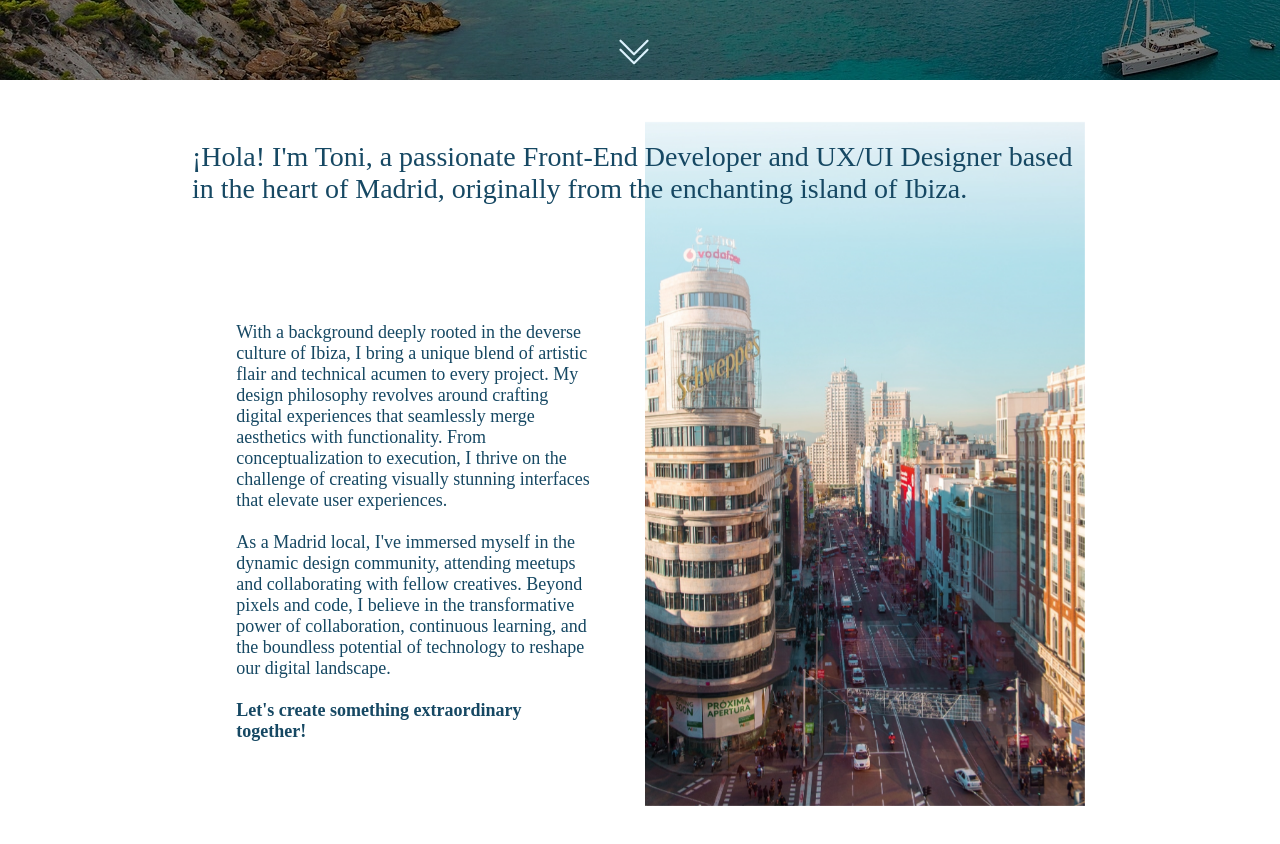
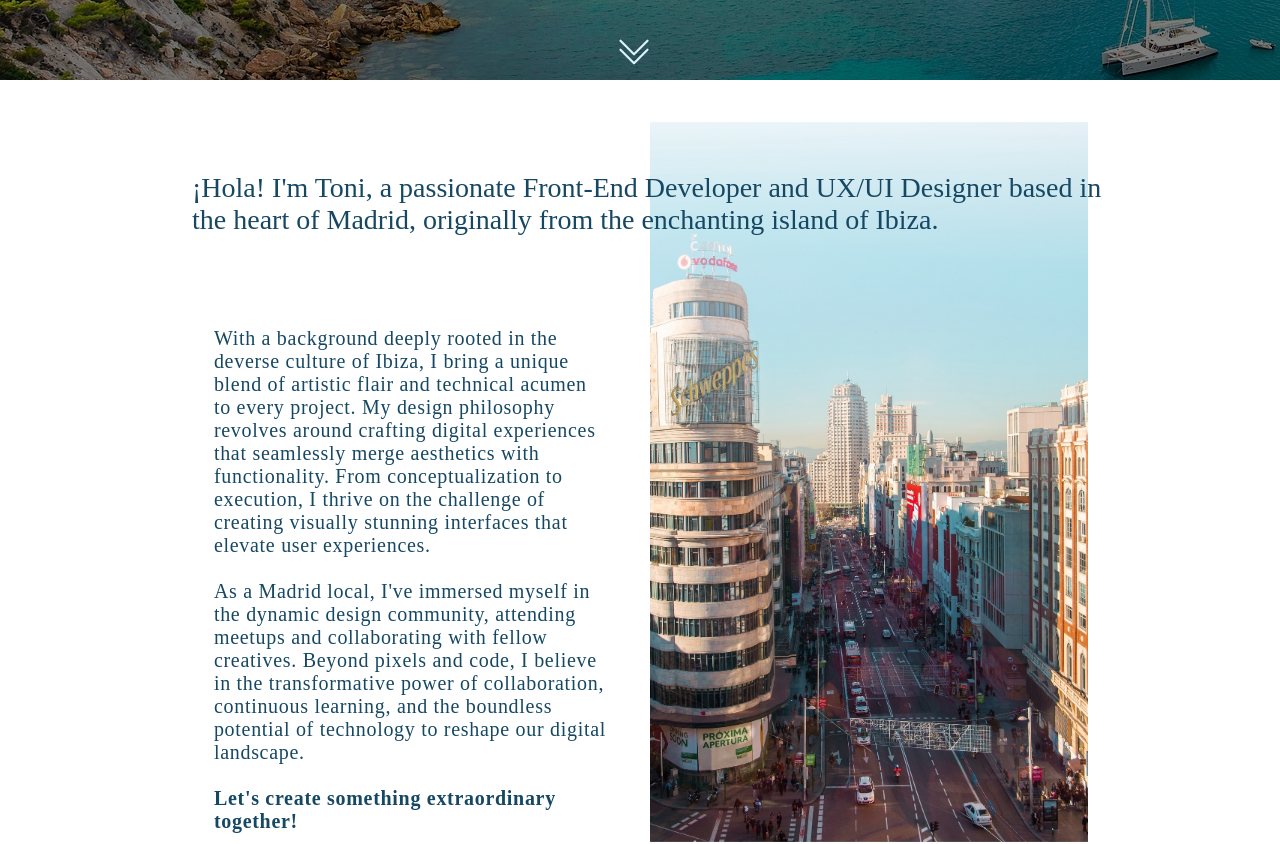
Before and after one commit to tuniet/portfolio, a React (Create React App) app: page / in a window 1280 px wide. Shown: the part 720-1564 px from the top of the page. Built offline with nearby package versions, Linux system fonts and the light colour scheme.

Commit message:
Changes in aboutMe

```diff
--- a/src/components/AboutMe.css
+++ b/src/components/AboutMe.css
@@ -12,31 +12,35 @@
     display: grid;
     grid-template-columns: repeat(2, 1fr);
     grid-template-rows: repeat(4, 1fr);
-    gap: 10px;
+    gap: 20px;
     text-align: left;
 }
 .aboutheader{
     grid-row: 1/2;
     grid-column: 1/3;
-    z-index: 1;
-    font-family: Neue Montreal;
+    z-index: 5;
+    font-family: "Neue Montreal";
     font-weight: 400;
     font-size: 28px;
+    width: 105%;
+    margin: auto;
 }
 .aboutp{
     grid-row: 2/5;
     grid-column: 1/2;
-    font-size: 18px;
-    width: 80%;
+    font-size: 20px;
+    width: 90%;
     margin-left: auto;
     margin-right: auto;
     text-align: left;
+    letter-spacing: 0.7px;
 }
 .aboutimg{
     grid-row: 1/5;
     grid-column: 2/3;
     z-index: 0;
-    height: 95%;
+    width: 100%;
+    height: 100%;
     object-fit: cover;
 }
 
```
